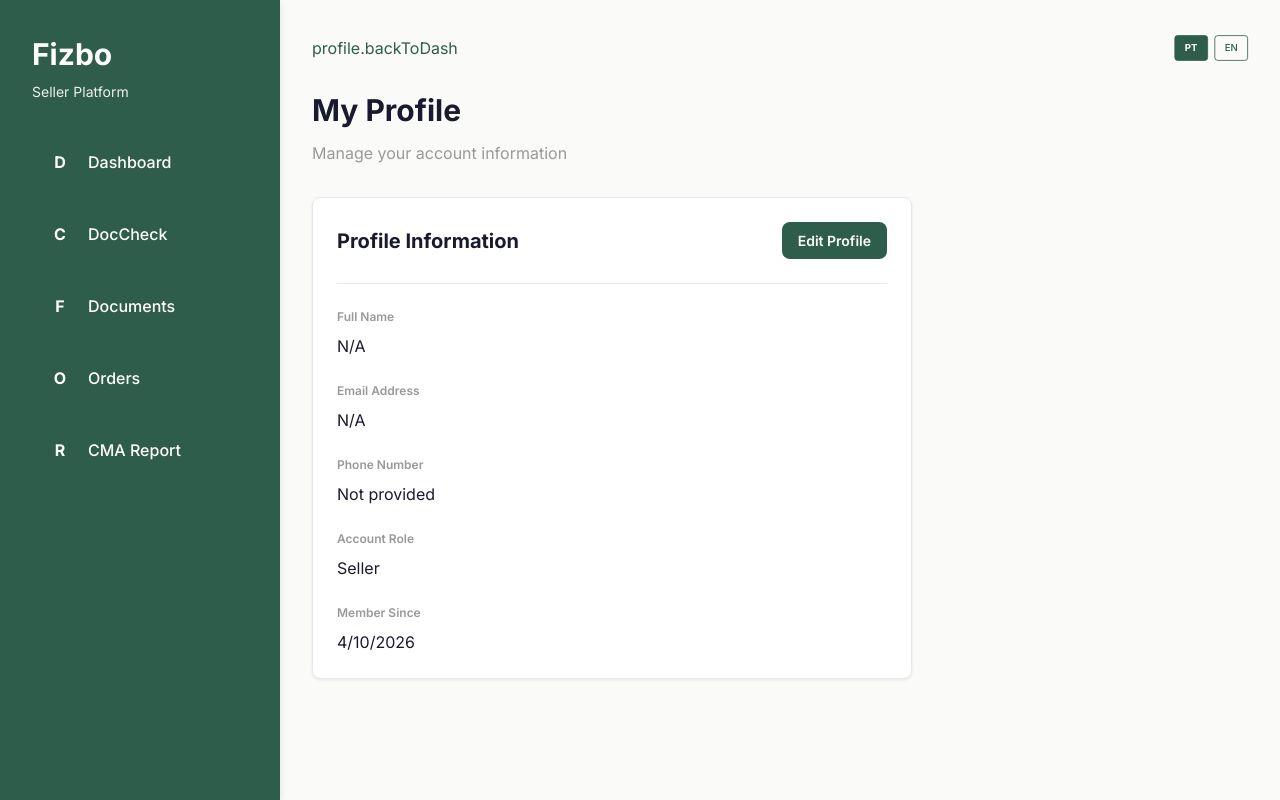
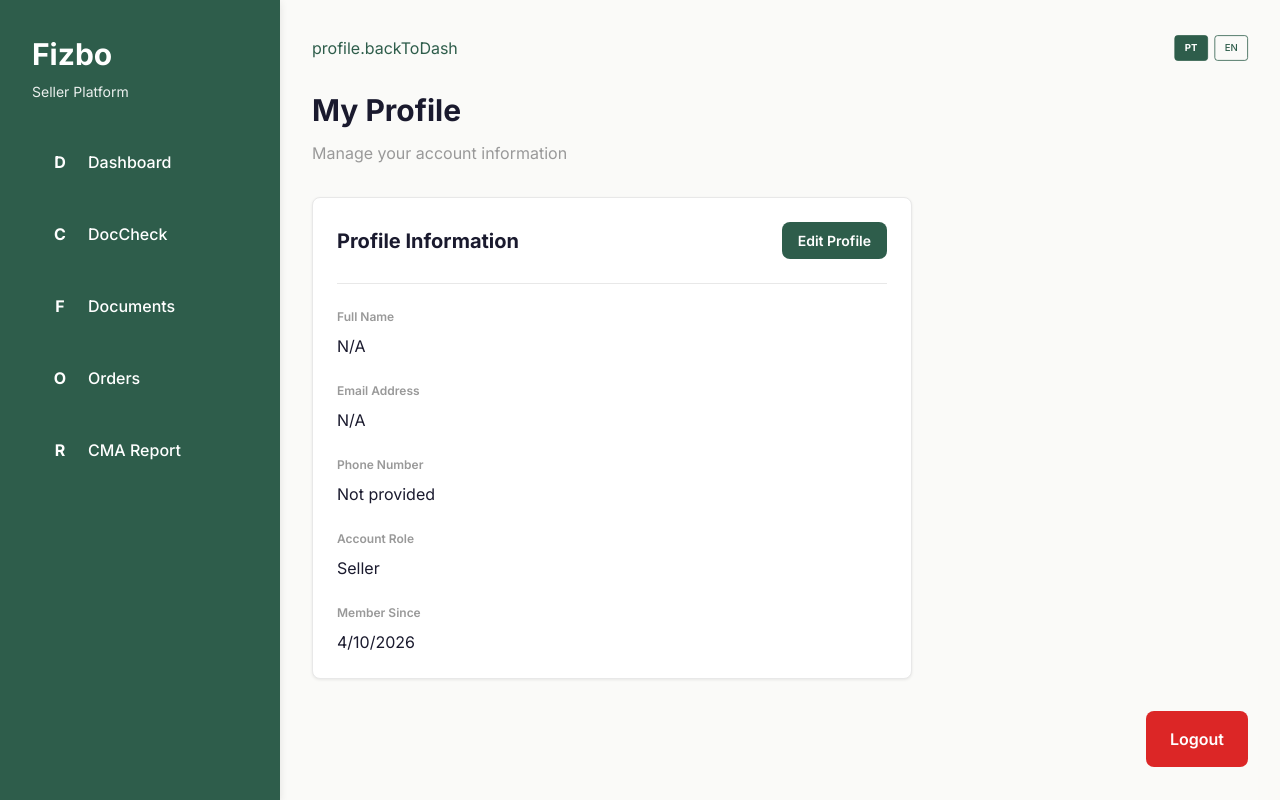
Before and after one commit to ihebbennaceur/doc_frontend, a Next.js app: page /profile in a window 1280 px wide. Built offline with nearby package versions, Linux system fonts and the light colour scheme; no server answers; sample sign-in values are in the browser's storage.

Commit message:
Add logout button and fix profile page

```diff
--- a/src/app/profile/page.tsx
+++ b/src/app/profile/page.tsx
@@ -1,6 +1,7 @@
 'use client';
 
 import { useEffect, useState } from 'react';
+import { useRouter } from 'next/navigation';
 import Link from 'next/link';
 import { BRAND_COLORS, SPACING, BORDER_RADIUS, FONT_SIZES } from '@/shared/theme/colors';
 import { useLanguage } from '@/shared/context/LanguageContext';
@@ -12,6 +13,7 @@ import { ProtectedRoute } from '@/components/ProtectedRoute';
 
 export default function ProfilePage() {
   const { t } = useLanguage();
+  const router = useRouter();
   const { isReady } = useAuthReady();
   const { fetchWithAuth } = useFetch();
   const [profile, setProfile] = useState<any>(null);
@@ -19,6 +21,14 @@ export default function ProfilePage() {
   const [loading, setLoading] = useState(true);
   const [saving, setSaving] = useState(false);
   const [formData, setFormData] = useState({ first_name: '', last_name: '', email: '', phone: '' });
+
+  const handleLogout = () => {
+    // Clear localStorage
+    localStorage.removeItem('access_token');
+    localStorage.removeItem('refresh_token');
+    // Redirect to login
+    router.push('/auth/login');
+  };
 
   useEffect(() => {
     const fetchProfile = async () => {
@@ -315,6 +325,28 @@ export default function ProfilePage() {
               </div>
             </div>
           )}
+
+          {/* Logout Button */}
+          <div style={{ marginTop: SPACING.xl, display: 'flex', justifyContent: 'flex-end' }}>
+            <button
+              onClick={handleLogout}
+              style={{
+                padding: `${SPACING.md} ${SPACING.lg}`,
+                borderRadius: BORDER_RADIUS.md,
+                backgroundColor: '#dc2626',
+                color: 'white',
+                fontWeight: 600,
+                fontSize: FONT_SIZES.base,
+                border: 'none',
+                cursor: 'pointer',
+                transition: 'background-color 0.2s',
+              }}
+              onMouseOver={(e) => (e.currentTarget.style.backgroundColor = '#b91c1c')}
+              onMouseOut={(e) => (e.currentTarget.style.backgroundColor = '#dc2626')}
+            >
+              Logout
+            </button>
+          </div>
         </main>
       </div>
     </div>
```
